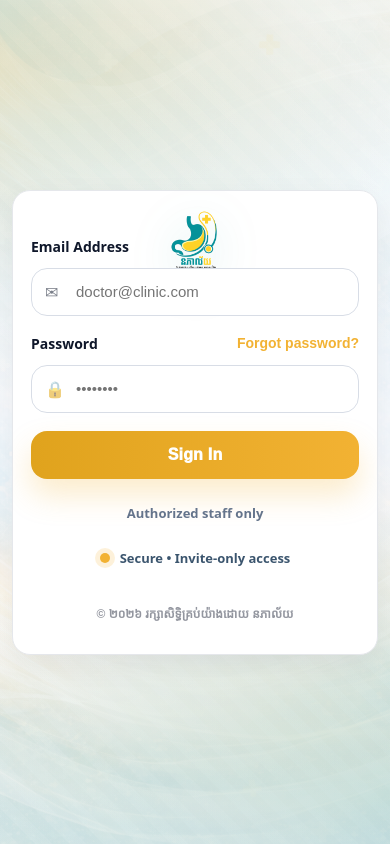
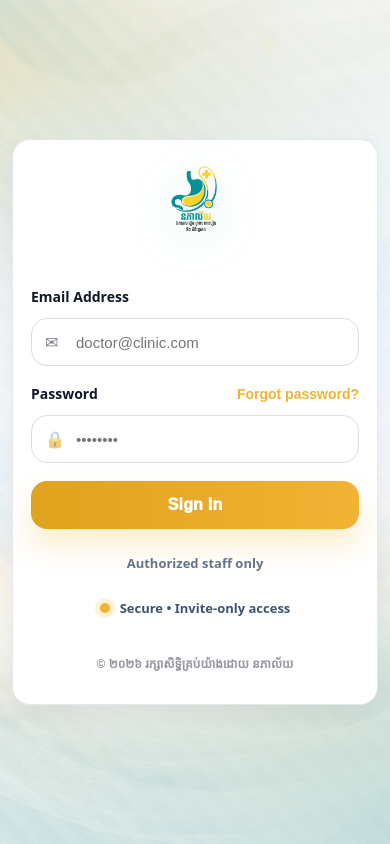
Before and after one commit to sunsorady/clinic-emr, a Next.js app: page / in a window 390 px wide. Built offline with nearby package versions, Linux system fonts and the light colour scheme; no server answers; a web font is replaced by a local one.

Commit message:
fixed second time logo on iphone

```diff
--- a/src/app/globals.css
+++ b/src/app/globals.css
@@ -80,14 +80,14 @@ body{
   margin-bottom: 12px;
 }
 
-.logoWrap{
-  display:flex;
-  justify-content:center;
-  align-items:center;
-  margin-top: -6px;   /* pull logo up slightly */
-  margin-bottom: -90px; /* reduce empty space */
+.logo{
+  width: 60%;
+  max-width: 200px;
+  aspect-ratio: 1 / 1;
+  height: auto;
+  object-fit: contain;
+  filter: drop-shadow(0 10px 24px rgba(11,142,138,0.18));
 }
-
 
 .logo{
   width: 350px;
@@ -273,8 +273,8 @@ body{
 }
 
 /* Small phones */
-@media (max-width: 360px) {
+@media (max-width: 480px) {
   .card{
-    max-width: 340px;
+    max-width: 400px;   /* was 360–380 */
   }
 }
```
